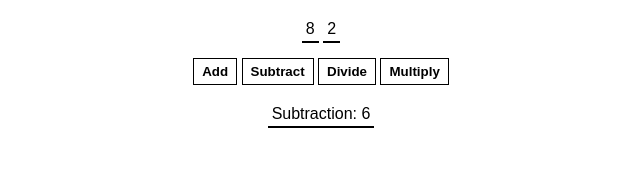
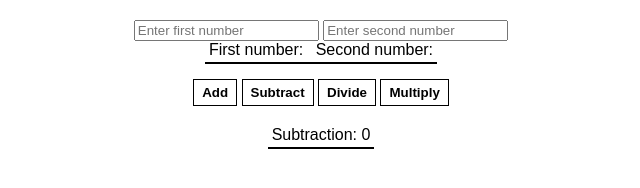
Before and after one commit to Owiti95/calc, a plain HTML site: page index.html in a window 1280 px wide. Both pictures are taken after a click on the button "Subtract". Shown: the whole page, without its empty margins (319-959 px from the left). Drawn offline with Linux system fonts and the light colour scheme.

Commit message:
Fix input handling and improve calculator functionality

```diff
--- a/index.html
+++ b/index.html
@@ -7,8 +7,11 @@
     <link rel="stylesheet" href="index.css">
 </head>
 <body>
-    <span id="num1-el"></span>
-    <span id="num2-el"></span>
+    <input id="num1" type="number" placeholder="Enter first number">
+    <input id="num2" type="number" placeholder="Enter second number">
+    <br>
+    <span id="num1-el">First number: </span>
+    <span id="num2-el">Second number: </span>
     <br>
     <button onclick="add()">Add</button>
     <button onclick="subtract()">Subtract</button>
@@ -18,3 +21,4 @@
     <span id="sum-el"></span>
     <script src="index.js"></script>
 </body>
+</html>
--- a/index.js
+++ b/index.js
@@ -1,31 +1,42 @@
-let num1 = 8
-let num2 = 2
-document.getElementById("num1-el").textContent = num1
-document.getElementById("num2-el").textContent = num2
-let sumEl = document.getElementById("sum-el")
-// Create four functions: add(), subtract(), divide(), multiply()
-// Call the correct function when the user clicks on one of the buttons
-// Perform the given calculation using num1 and num2
-// Render the result of the calculation in the paragraph with id="sum-el"
+let num1El = document.getElementById("num1");
+let num2El = document.getElementById("num2");
+let sumEl = document.getElementById("sum-el");
 
-// E.g. if the user clicks on the "Plus" button, you should render
-// "Sum: 10" (since 8 + 2 = 10) inside the paragraph with id="sum-el"
-function add(){
-    let result = num1 + num2
-    sumEl.textContent = "Sum: " + result
+//function to get numbers
+function getNumbers() {
+    let num1 = parseInt(num1El.value) || 0; // Defaults to 0 if empty or NaN
+    let num2 = parseInt(num2El.value) || 0;
+    return [num1, num2];
 }
 
-function subtract(){
-    let result = num1 - num2
-    sumEl.textContent = "Subtraction: " + result
+//function to update the displayed numbers
+function updateNumbers() {
+    let [num1, num2] = getNumbers();
+    document.getElementById("num1-el").textContent = "First number: " + num1;
+    document.getElementById("num2-el").textContent = "Second number: " + num2;
 }
 
-function divide(){
-    let result = num1/num2
-    sumEl.textContent = "Division: " + result
+//call updateNumbers when input changes
+num1El.addEventListener("input", updateNumbers);
+num2El.addEventListener("input", updateNumbers);
+
+//functions for calculations
+function add() {
+    let [num1, num2] = getNumbers();
+    sumEl.textContent = "Sum: " + (num1 + num2);
 }
 
-function multiply(){
-    let result = num1 * num2
-    sumEl.textContent = "Multiplication: " + result
+function subtract() {
+    let [num1, num2] = getNumbers();
+    sumEl.textContent = "Subtraction: " + (num1 - num2);
 }
+
+function divide() {
+    let [num1, num2] = getNumbers();
+    sumEl.textContent = num2 === 0 ? "Cannot divide by zero!" : "Division: " + (num1 / num2);
+}
+
+function multiply() {
+    let [num1, num2] = getNumbers();
+    sumEl.textContent = "Multiplication: " + (num1 * num2);
+}
```
